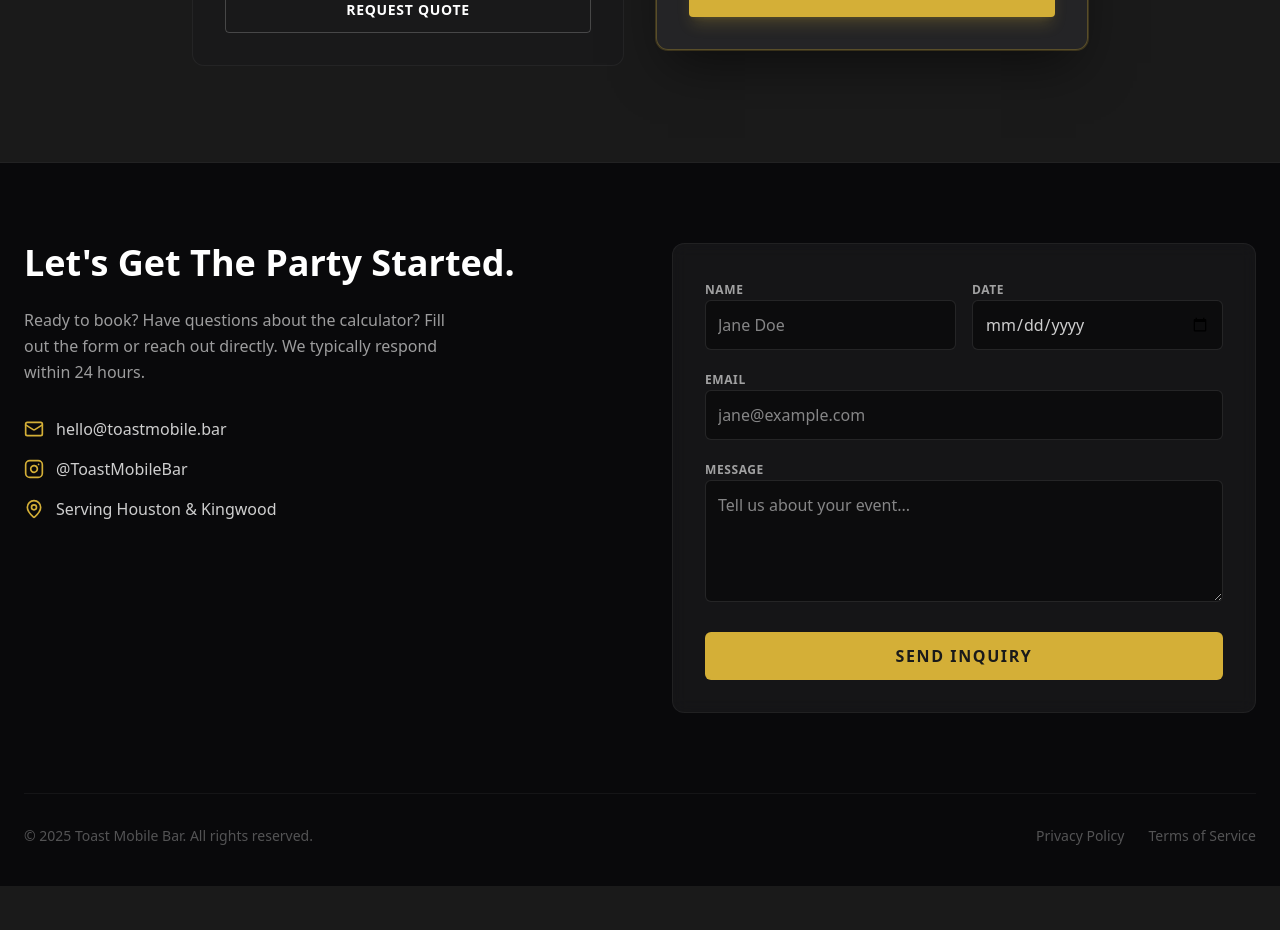
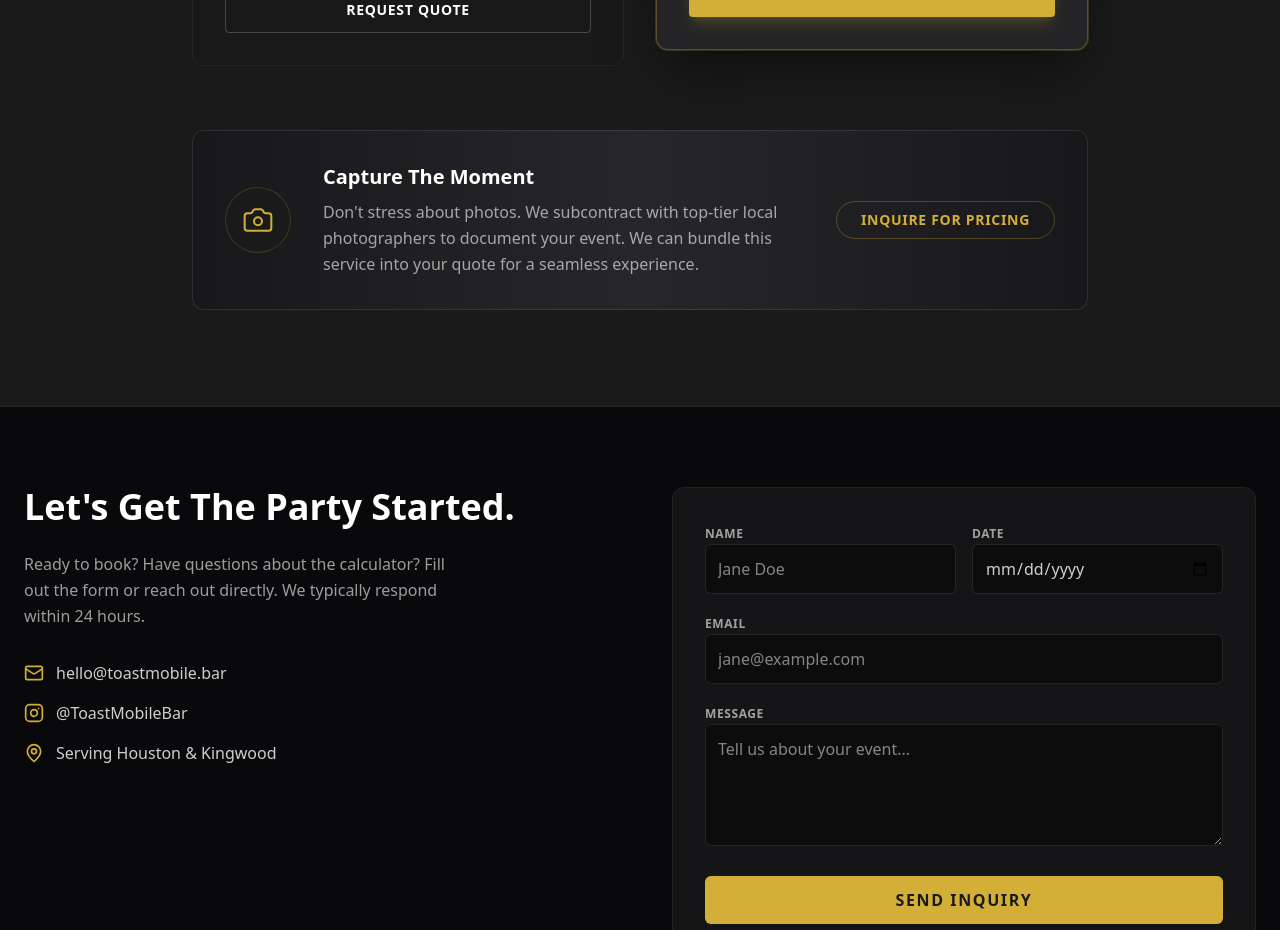
Before and after one commit to sunsetsacoustic/ToastWebsite, a Next.js app: page / in a window 1280 px wide. Shown: the part 3680-4610 px from the top of the page. Before the commit the page ends 4566 px from the top, so only its background shows below. Built offline with nearby package versions, Linux system fonts and the light colour scheme; a web font is replaced by a local one.

Commit message:
Feat: Add photographer subcontracting service section

```diff
--- a/components/Services.tsx
+++ b/components/Services.tsx
@@ -1,6 +1,6 @@
 "use client";
 
-import { Check, Star } from "lucide-react";
+import { Check, Star, Camera } from "lucide-react";
 
 export default function Services() {
     return (
@@ -70,6 +70,29 @@ export default function Services() {
                         </button>
                     </div>
                 </div>
+
+                {/* Photographer Add-on */}
+                <div className="max-w-4xl mx-auto mt-16 bg-gradient-to-r from-zinc-900 via-zinc-800 to-zinc-900 border border-white/10 rounded-xl p-8 flex flex-col md:flex-row items-center gap-8 relative overflow-hidden group">
+                    <div className="absolute inset-0 bg-brand-gold/5 opacity-0 group-hover:opacity-100 transition-opacity duration-500" />
+
+                    <div className="bg-brand-dark p-4 rounded-full text-brand-gold border border-brand-gold/20 relative z-10 shrink-0">
+                        <Camera size={32} strokeWidth={1.5} />
+                    </div>
+
+                    <div className="text-center md:text-left flex-grow relative z-10">
+                        <h3 className="text-xl font-display font-bold text-white mb-2">Capture The Moment</h3>
+                        <p className="text-white/60 leading-relaxed">
+                            Don't stress about photos. We subcontract with top-tier local photographers to document your event.
+                            We can bundle this service into your quote for a seamless experience.
+                        </p>
+                    </div>
+
+                    <div className="relative z-10 shrink-0">
+                        <span className="inline-block px-6 py-2 border border-brand-gold/30 rounded-full text-brand-gold text-sm font-bold tracking-wider uppercase hover:bg-brand-gold hover:text-brand-dark transition-all cursor-default">
+                            Inquire For Pricing
+                        </span>
+                    </div>
+                </div>
             </div>
         </section>
     );
```
